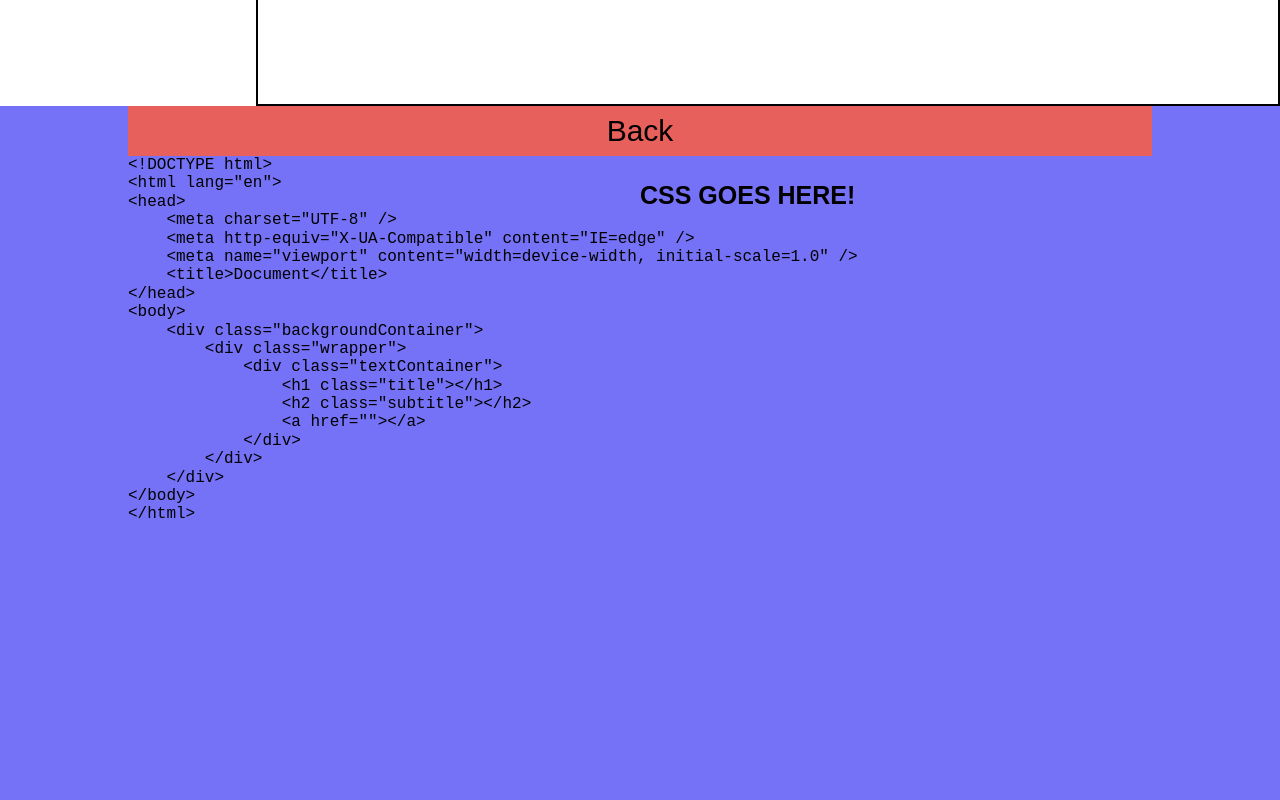
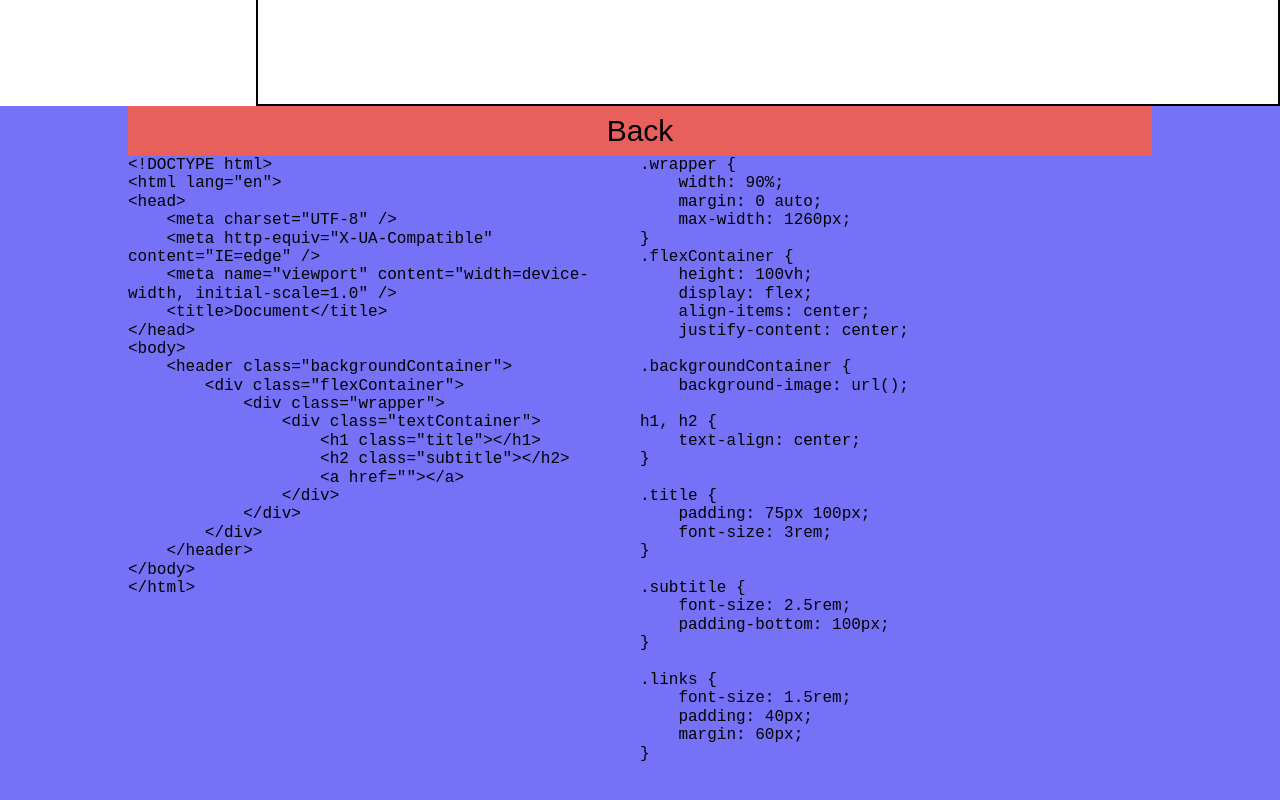
Before and after one commit to Project-Four/webDevInProgress, a React (Create React App) app: page /main in a window 1280 px wide. Shown: the part 694-1494 px from the top of the page. Built offline with nearby package versions, Linux system fonts and the light colour scheme.

Commit message:
added justin's css

```diff
--- a/src/App.css
+++ b/src/App.css
@@ -415,13 +415,13 @@ pre {
     height: 50vh;
 }
 
-.copyHtml p {
-    margin: 0;
-}
-
 .copyCss {
     display: flex;
     flex-direction: column;
     width: 50%;
     height: 50vh;
 }
+
+pre {
+    white-space: pre-wrap;
+}
--- a/src/Download.js
+++ b/src/Download.js
@@ -11,16 +11,29 @@ const Download = ({userBackground, userText, inputFields}) => {
                 <div className="userCopy">
                     <div className="copyHtml">
                         <pre><code className="language-markup">
-                        &lt;!DOCTYPE html&gt;<br/>&lt;html lang="en"&gt;<br/>&lt;head&gt;<br/>    &lt;meta charset="UTF-8" /&gt;<br/>    &lt;meta http-equiv="X-UA-Compatible" content="IE=edge" /&gt;<br/>    &lt;meta name="viewport" content="width=device-width, initial-scale=1.0" /&gt;<br/>    &lt;title&gt;Document&lt;/title&gt;<br/>&lt;/head&gt;<br/>&lt;body&gt;<br/>    &lt;div class="backgroundContainer"&gt;<br/>        &lt;div class="wrapper"&gt;<br/>            &lt;div class="textContainer"&gt;<br/>                &lt;h1 class="title"&gt;&lt;/h1&gt;<br/>                &lt;h2 class="subtitle"&gt;&lt;/h2&gt;<br/>
+                        &lt;!DOCTYPE html&gt;<br/>&lt;html lang="en"&gt;<br/>&lt;head&gt;<br/>    &lt;meta charset="UTF-8" /&gt;<br/>    &lt;meta http-equiv="X-UA-Compatible" content="IE=edge" /&gt;<br/>    &lt;meta name="viewport" content="width=device-width, initial-scale=1.0" /&gt;<br/>    &lt;title&gt;Document&lt;/title&gt;<br/>&lt;/head&gt;<br/>&lt;body&gt;<br/>    &lt;header class="backgroundContainer"&gt;<br/>        &lt;div class="flexContainer"&gt;<br/>            &lt;div class="wrapper"&gt;<br/>                &lt;div class="textContainer"&gt;<br/>                    &lt;h1 class="title"&gt;&lt;/h1&gt;<br/>                    &lt;h2 class="subtitle"&gt;&lt;/h2&gt;<br/>
                         {inputFields.map((field) => { return (
-                            <>                &lt;a href="{field.link}"&gt;{field.websiteName}&lt;/a&gt;<br/></>
+                            <>                    &lt;a href="{field.link}"&gt;{field.websiteName}&lt;/a&gt;<br/></>
                             )
-                        })}            &lt;/div&gt;<br/>        &lt;/div&gt;<br/>    &lt;/div&gt;<br/>&lt;/body&gt;<br/>&lt;/html&gt;<br/>
+                        })}                &lt;/div&gt;<br/>            &lt;/div&gt;<br/>        &lt;/div&gt;<br/>    &lt;/header&gt;<br/>&lt;/body&gt;<br/>&lt;/html&gt;<br/>
                         </code></pre>
                     </div>
 
                     <div className="copyCss">
-                        <p>CSS GOES HERE!</p>
+                        <pre><code className="language-markup">
+                        .wrapper &#123;<br/>    width: 90%;<br/>    margin: 0 auto;<br/>    max-width: 1260px;<br/>
+                        &#125;<br/>
+                        .flexContainer &#123;<br/>    height: 100vh;<br/>    display: flex;<br/>    align-items: center;<br/>    justify-content: center;<br/>
+                        <br/>.backgroundContainer &#123;<br/>    background-image: url({userBackground.image});<br/>
+                        <br/>h1, h2 &#123;<br/>    text-align: center;<br/>
+                        &#125;<br/>
+                        <br/>.title &#123;<br/>    padding: 75px 100px;<br/>    font-size: 3rem;<br/>
+                        &#125;<br/>
+                        <br/>.subtitle &#123;<br/>    font-size: 2.5rem;<br/>    padding-bottom: 100px;<br/>
+                        &#125;<br/>
+                        <br/>.links &#123;<br/>    font-size: 1.5rem;<br/>    padding: 40px;<br/>    margin: 60px;<br/>
+                        &#125;<br/>
+                        </code></pre>
                     </div>{/* END copyCss */}
                 </div>{/* END userCopy */}
             </div>
```
